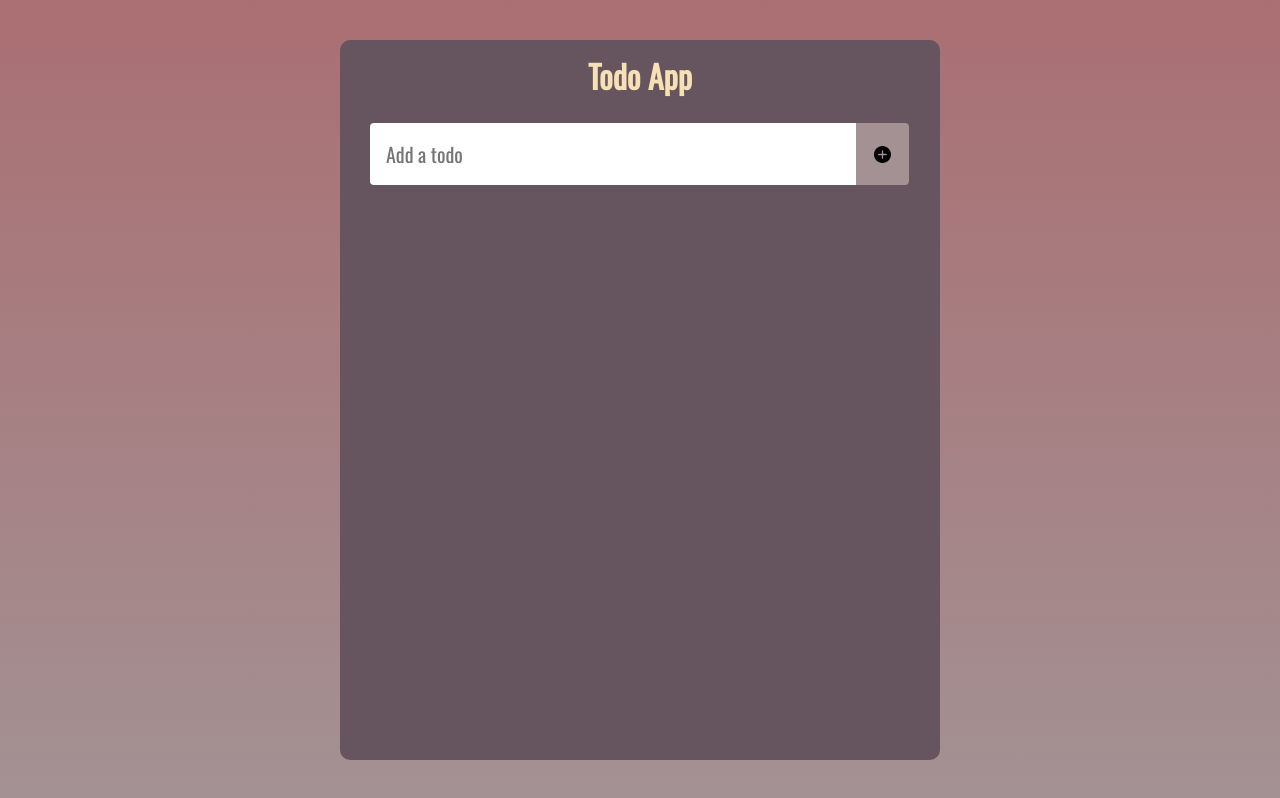
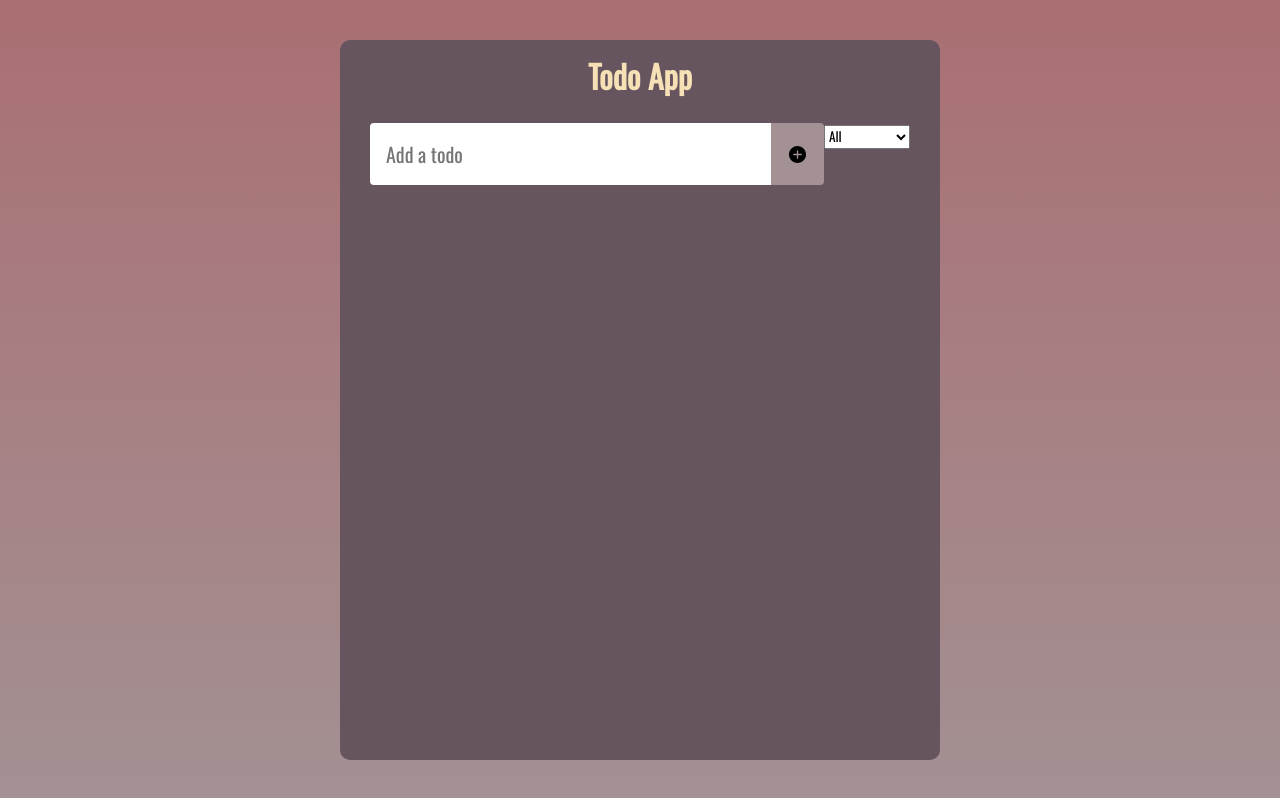
Before and after one commit to RadoslawZemlo/todo-react, a React (Create React App) app: page / in a window 1280 px wide. Built offline with nearby package versions, Linux system fonts and the light colour scheme.

Commit message:
Add functionality to select todos by completion status

```diff
--- a/src/App.js
+++ b/src/App.js
@@ -7,6 +7,9 @@ function App() {
   const [input, setInput] = useState("");
 
   const [todos, setTodos] = useState([]);
+
+  const [select, setSelect] = useState("all");
+  const [selectedTodos, setSelectedTodos] = useState([]);
 
   // Save todos to local storage
   useEffect(() => {
@@ -28,6 +31,24 @@ function App() {
     saveTodos();
   }, [todos]);
 
+  useEffect(() => {
+    handleSelection();
+  }, [todos, select]);
+
+  const handleSelection = () => {
+    switch (select) {
+      case "completed":
+        setSelectedTodos(todos.filter(todo => todo.completed === true));
+        break;
+      case "uncompleted":
+        setSelectedTodos(todos.filter(todo => todo.completed === false));
+        break;
+      default:
+        setSelectedTodos(todos);
+        break;
+    }
+  };
+
   return (
     <div className="todo-app">
       <header>
@@ -38,8 +59,13 @@ function App() {
         setInput={setInput}
         todos={todos}
         setTodos={setTodos}
+        setSelect={setSelect}
       />
-      <TodoList todos={todos} setTodos={setTodos} />
+      <TodoList
+        todos={todos}
+        setTodos={setTodos}
+        selectedTodos={selectedTodos}
+      />
     </div>
   );
 }
--- a/src/components/TodoForm.js
+++ b/src/components/TodoForm.js
@@ -1,7 +1,7 @@
 import React from "react";
 import { IoIosAddCircle } from "react-icons/io";
 
-const TodoForm = ({ input, setInput, todos, setTodos }) => {
+const TodoForm = ({ input, setInput, todos, setTodos, setSelect }) => {
   const handleInput = e => {
     setInput(e.target.value);
   };
@@ -17,6 +17,11 @@ const TodoForm = ({ input, setInput, todos, setTodos }) => {
     setInput("");
   };
 
+  const handleSelect = e => {
+    console.log(e.target.value);
+    setSelect(e.target.value);
+  };
+
   return (
     <form className="todo-form">
       <input
@@ -29,6 +34,13 @@ const TodoForm = ({ input, setInput, todos, setTodos }) => {
       <button onClick={handleSubmit} className="add-button" type="submit">
         <IoIosAddCircle />
       </button>
+      <div className="select">
+        <select onChange={handleSelect} name="todos" className="filter-todos">
+          <option value="all">All</option>
+          <option value="completed">Completed</option>
+          <option value="uncompleted">Uncompleted</option>
+        </select>
+      </div>
     </form>
   );
 };
--- a/src/components/TodoList.js
+++ b/src/components/TodoList.js
@@ -1,11 +1,11 @@
 import React from "react";
 import Todo from "./Todo";
 
-const TodoList = ({ todos, setTodos }) => {
+const TodoList = ({ todos, setTodos, selectedTodos }) => {
   return (
     <div className="todos-container">
       <ul className="todos-list">
-        {todos.map(todo => (
+        {selectedTodos.map(todo => (
           <Todo key={todo.id} todo={todo} todos={todos} setTodos={setTodos} />
         ))}
       </ul>
```
